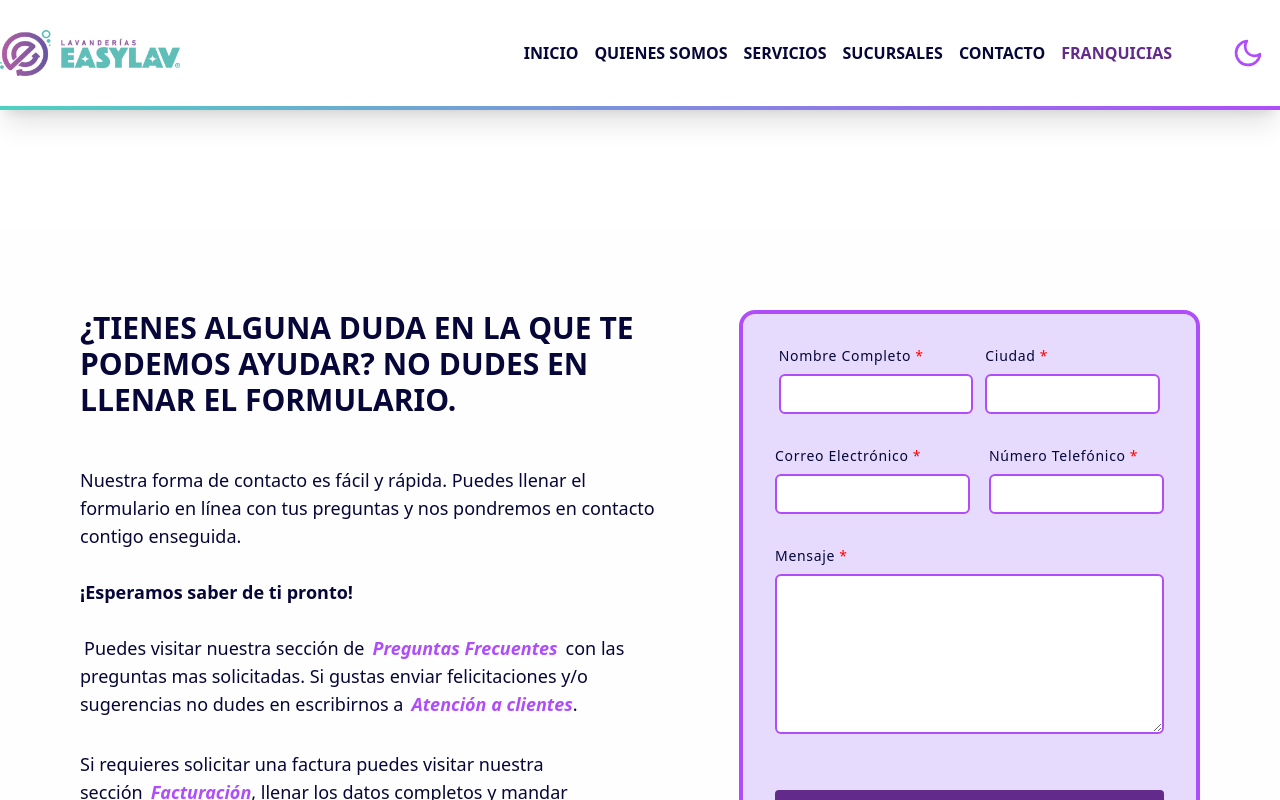
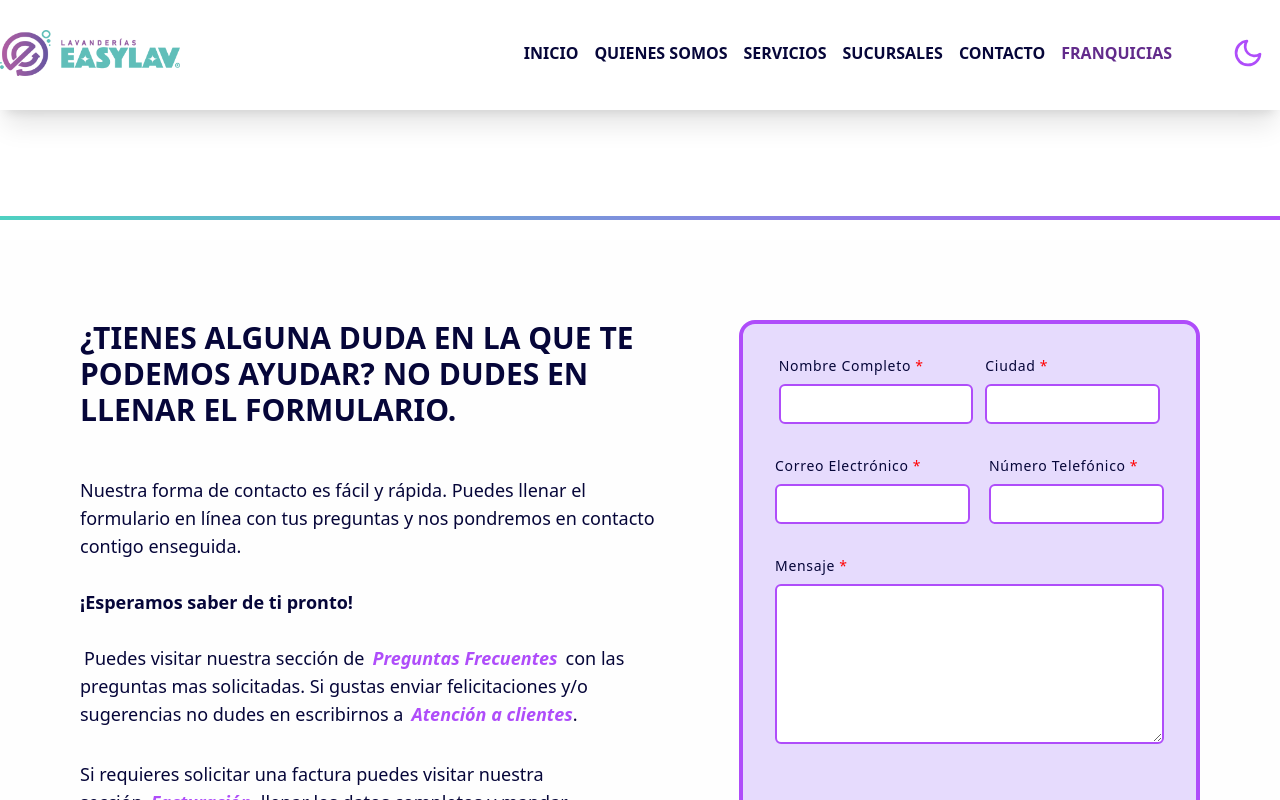
Before and after one commit to dspwebstudiomx/easylav-react, a React (Vite) app: page /contacto in a window 1280 px wide. Shown: the top 800 px of the page. Built offline with nearby package versions, Linux system fonts and the light colour scheme.

Commit message:
fix: ajusta márgenes en MainLayout y PageLayout, y mejora estilos en NavLinksTablet para una mejor presentación

```diff
--- a/src/components/layout/HomeLayout.jsx
+++ b/src/components/layout/HomeLayout.jsx
@@ -3,7 +3,7 @@ import PropTypes from 'prop-types';
 
 export default function MainLayout({ children }) {
   const classes = {
-    main: 'mt-[100px]',
+    main: 'mt-[100px] sm:mt-0 md:mt-[160px]',
   };
 
   return (
--- a/src/components/layout/PageLayout.jsx
+++ b/src/components/layout/PageLayout.jsx
@@ -20,7 +20,7 @@ const PageLayout = ({ children, id }) => {
   return (
     <>
       <Header />
-      <main id={id} className="bg-light dark:bg-dark py-20 mt-[100px] sm:mt-0 md:mt-[150px]">
+      <main id={id} className="bg-light dark:bg-dark py-20 mt-[100px] sm:mt-0 md:mt-[160px]">
         <Section>
           <Container className="">{children}</Container>
         </Section>
--- a/src/components/templates/Header/HeaderLine.jsx
+++ b/src/components/templates/Header/HeaderLine.jsx
@@ -1,6 +1,6 @@
 const HeaderLine = () => {
   return (
-    <div className="fixed top-[110px] z-10 h-1 w-full bg-gradient-to-r from-primary to-secondary sm:relative sm:top-0 2xl:fixed 2xl:top-[110px]"></div>
+    <div className="fixed top-[110px] z-10 h-1 w-full bg-gradient-to-r from-primary to-secondary sm:relative sm:top-0 2xl:fixed md:top-[110px]"></div>
   );
 };
 
--- a/src/components/templates/Header/navbar/components/NavLinksTablet.jsx
+++ b/src/components/templates/Header/navbar/components/NavLinksTablet.jsx
@@ -15,7 +15,7 @@ const NavLinksTablet = () => {
               scroll={scrollWithOffset}
               key={index.id}
               id={`link-${navlink.linkId}`}
-              className="navlink md:text-lg lg:text-lg font-bold uppercase text-primary_darkcontrast hover:text-secondary_light"
+              className="navlink md:text-lg lg:text-lg font-bold uppercase text-primary_darkcontrast dark:text-light hover:text-secondary_light"
               to={navlink.href}>
               {navlink.name}
             </NavHashLink>
@@ -28,7 +28,7 @@ const NavLinksTablet = () => {
             <NavLink
               key={navlink.id}
               id={`link-${navlink.linkId}`}
-              className="navlink md:text-lg lg:text-lg  font-bold uppercase text-primary_darkcontrast hover:text-secondary_light"
+              className="navlink md:text-lg lg:text-lg  font-bold uppercase text-primary_darkcontrast dark:text-light hover:text-secondary_light"
               to={navlink.href}>
               {navlink.name}
             </NavLink>
```
